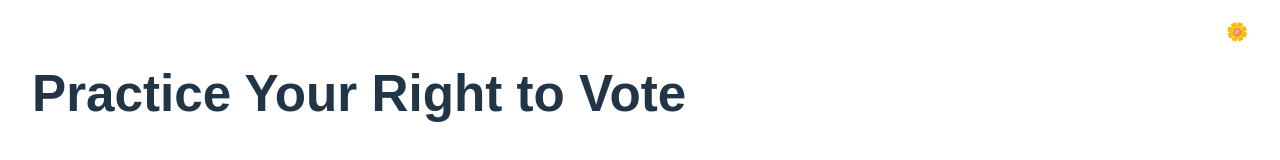
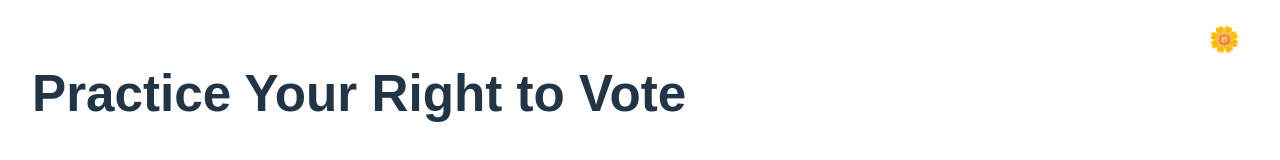
Before and after one commit to jheeeey/voting-app, a React (Vite) app: page / in a window 1280 px wide. Shown: the top 160 px of the page. Built offline with nearby package versions, Linux system fonts and the light colour scheme; no server answers; the database is empty; the HTML template or start-up script is replaced by a standard one.

Commit message:
Update App.jsx

```diff
--- a/src/App.jsx
+++ b/src/App.jsx
@@ -238,8 +238,8 @@ function App() {
     <div className="app">
       <h1>Practice Your Right to Vote</h1>
       <p>Select exactly 12 senators. Each vote adds a pixel to the grid.</p>
-      <div style={{ position: 'absolute', top: '10px', right: '10px' }}>
-  <button style={{ fontSize: '18px',border: 'none', background: 'transparent' }}>🌼</button>
+      <div style={{ position: 'fixed', top: '10px', right: '10px' }}>
+  <button style={{ fontSize: '25px',border: 'none', background: 'transparent' }}>🌼</button>
 </div>
 
 
```
